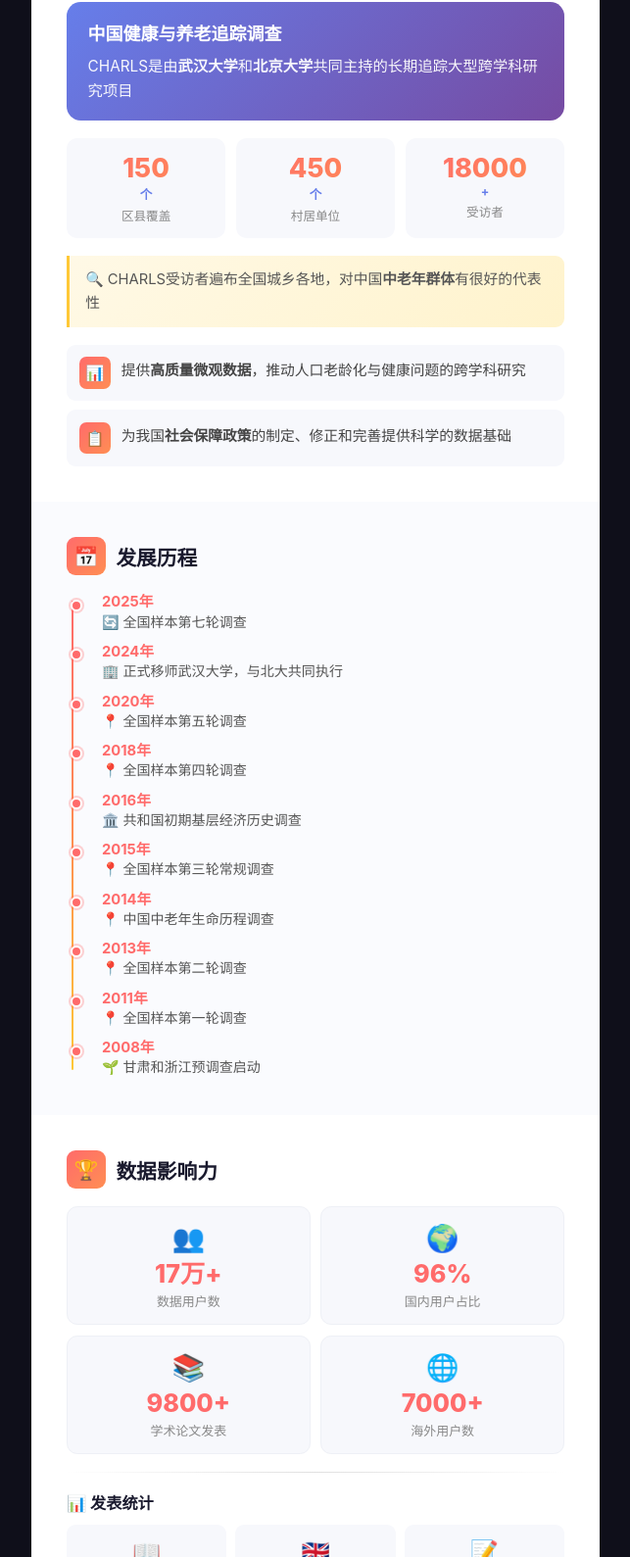
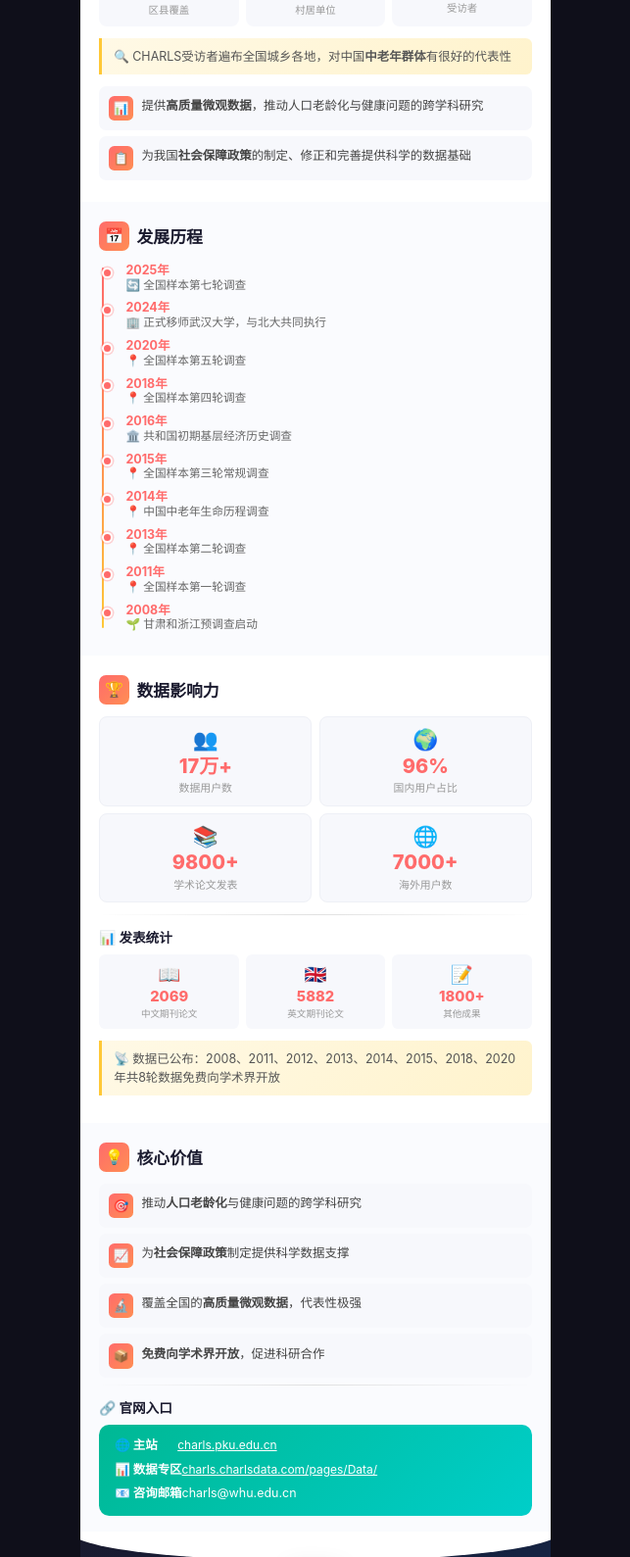
Before and after one commit to ixiaokunzhang-create/charls-xiaohongshu, a plain HTML site: page index.html in a window 1280 px wide. Shown: the part 470-2059 px from the top of the page at 98% size, without its empty margins (318-961 px from the left). Drawn offline with Linux system fonts and the light colour scheme.

Commit message:
优化手机适配性 - 添加响应式设计

```diff
--- a/index.html
+++ b/index.html
@@ -6,18 +6,19 @@
     <title>CHARLS是什么？一篇看懂国家级健康养老追踪调查</title>
     <style>
         * { margin: 0; padding: 0; box-sizing: border-box; }
-        html { font-size: 16px; scroll-behavior: smooth; }
+        html { font-size: 15px; scroll-behavior: smooth; }
 
         body {
-            font-family: -apple-system, BlinkMacSystemFont, 'PingFang SC', 'Microsoft YaHei', sans-serif;
+            font-family: -apple-system, BlinkMacSystemFont, 'PingFang SC', 'Helvetica Neue', 'Microsoft YaHei', sans-serif;
             background: #0f0f1a;
             color: #333;
             overflow-x: hidden;
+            -webkit-font-smoothing: antialiased;
         }
 
         .container {
             width: 100%;
-            max-width: 480px;
+            max-width: 420px;
             margin: 0 auto;
             background: #fff;
             position: relative;
@@ -26,7 +27,7 @@
         /* ===== 封面 ===== */
         .cover {
             background: linear-gradient(160deg, #1a1a2e 0%, #16213e 40%, #0f3460 100%);
-            padding: 3rem 2rem 2.5rem;
+            padding: 2.2rem 1.5rem 2rem;
             text-align: center;
             position: relative;
             overflow: hidden;
@@ -34,82 +35,69 @@
         .cover::after {
             content: '';
             position: absolute;
-            bottom: -40px;
-            left: -20px;
-            right: -20px;
-            height: 80px;
+            bottom: -30px;
+            left: -10px;
+            right: -10px;
+            height: 60px;
             background: #fff;
             border-radius: 50% 50% 0 0;
         }
         .cover-logo {
-            width: 5rem;
+            width: 4.5rem;
             height: auto;
-            margin-bottom: 1.2rem;
+            margin-bottom: 0.9rem;
             filter: drop-shadow(0 4px 12px rgba(0,0,0,0.3));
         }
-        .cover-tag {
-            display: inline-block;
-            background: linear-gradient(135deg, #FF6B6B, #FF8E53);
-            color: white;
-            padding: 0.35rem 1rem;
-            border-radius: 2rem;
-            font-size: 0.75rem;
-            font-weight: 600;
-            letter-spacing: 0.05em;
-            margin-bottom: 1.2rem;
-        }
         .cover h1 {
-            font-size: 1.8rem;
+            font-size: 1.65rem;
             color: white;
             line-height: 1.3;
-            margin-bottom: 0.6rem;
+            margin-bottom: 0.4rem;
             font-weight: 800;
+            letter-spacing: 0.02em;
         }
         .cover-sub {
-            font-size: 0.95rem;
-            color: rgba(255,255,255,0.75);
-            margin-bottom: 1.5rem;
-            line-height: 1.5;
+            font-size: 0.88rem;
+            color: rgba(255,255,255,0.7);
+            margin-bottom: 1.2rem;
+            line-height: 1.4;
         }
         .cover-info {
             display: inline-block;
-            background: rgba(255,255,255,0.1);
+            background: rgba(255,255,255,0.08);
             backdrop-filter: blur(10px);
-            border: 1px solid rgba(255,255,255,0.15);
-            padding: 0.8rem 1.5rem;
-            border-radius: 0.8rem;
+            border: 1px solid rgba(255,255,255,0.12);
+            padding: 0.65rem 1.2rem;
+            border-radius: 0.6rem;
             color: white;
-            font-size: 0.8rem;
-            line-height: 1.6;
+            font-size: 0.75rem;
+            line-height: 1.55;
         }
         .cover-info strong { color: #FFC837; }
 
         /* ===== 通用Section ===== */
         .section {
-            padding: 1.5rem 1.5rem 1.2rem;
-        }
-        .section + .section {
-            border-top: none;
+            padding: 1.2rem 1.2rem 1rem;
         }
         .section-header {
             display: flex;
             align-items: center;
-            margin-bottom: 1rem;
+            margin-bottom: 0.75rem;
         }
         .section-icon {
-            width: 2.2rem;
-            height: 2.2rem;
+            width: 1.9rem;
+            height: 1.9rem;
             background: linear-gradient(135deg, #FF6B6B, #FF8E53);
-            border-radius: 0.5rem;
+            border-radius: 0.45rem;
             display: flex;
             align-items: center;
             justify-content: center;
-            font-size: 1.1rem;
-            margin-right: 0.6rem;
+            font-size: 0.95rem;
+            margin-right: 0.5rem;
             flex-shrink: 0;
         }
         .section-title {
-            font-size: 1.15rem;
+            font-size: 1.05rem;
             color: #1a1a2e;
             font-weight: 700;
         }
@@ -117,19 +105,19 @@
         /* ===== 介绍卡片 ===== */
         .intro-card {
             background: linear-gradient(135deg, #667eea 0%, #764ba2 100%);
-            border-radius: 0.8rem;
-            padding: 1rem 1.2rem;
+            border-radius: 0.65rem;
+            padding: 0.8rem 1rem;
             color: white;
-            margin-bottom: 1rem;
+            margin-bottom: 0.75rem;
         }
         .intro-card h3 {
-            font-size: 1rem;
-            margin-bottom: 0.5rem;
+            font-size: 0.92rem;
+            margin-bottom: 0.35rem;
             font-weight: 600;
         }
         .intro-card p {
-            font-size: 0.85rem;
-            line-height: 1.65;
+            font-size: 0.8rem;
+            line-height: 1.6;
             opacity: 0.95;
         }
 
@@ -137,45 +125,45 @@
         .stat-row {
             display: grid;
             grid-template-columns: repeat(3, 1fr);
-            gap: 0.6rem;
-            margin-bottom: 1rem;
+            gap: 0.45rem;
+            margin-bottom: 0.75rem;
         }
         .stat-item {
             background: #f7f8fc;
-            border-radius: 0.6rem;
-            padding: 0.8rem 0.4rem;
+            border-radius: 0.5rem;
+            padding: 0.65rem 0.3rem;
             text-align: center;
         }
         .stat-num {
-            font-size: 1.5rem;
+            font-size: 1.35rem;
             font-weight: 800;
             background: linear-gradient(135deg, #FF6B6B, #FF8E53);
             -webkit-background-clip: text;
             -webkit-text-fill-color: transparent;
             background-clip: text;
-            line-height: 1.2;
+            line-height: 1.15;
         }
         .stat-unit {
-            font-size: 0.7rem;
+            font-size: 0.65rem;
             color: #667eea;
             font-weight: 700;
         }
         .stat-label {
-            font-size: 0.7rem;
-            color: #888;
-            margin-top: 0.15rem;
+            font-size: 0.65rem;
+            color: #999;
+            margin-top: 0.1rem;
         }
 
         /* ===== 引用框 ===== */
         .quote {
             background: linear-gradient(135deg, #FFF9E6, #FFF3CC);
             border-left: 3px solid #FFC837;
-            padding: 0.7rem 0.9rem;
-            border-radius: 0 0.5rem 0.5rem 0;
-            margin-bottom: 1rem;
-            font-size: 0.82rem;
+            padding: 0.55rem 0.75rem;
+            border-radius: 0 0.4rem 0.4rem 0;
+            margin-bottom: 0.75rem;
+            font-size: 0.78rem;
             color: #555;
-            line-height: 1.6;
+            line-height: 1.55;
         }
 
         /* ===== 特点列表 ===== */
@@ -183,164 +171,165 @@
         .feat-item {
             display: flex;
             align-items: flex-start;
-            padding: 0.7rem;
+            padding: 0.6rem;
             background: #f7f8fc;
-            border-radius: 0.5rem;
-            margin-bottom: 0.5rem;
+            border-radius: 0.45rem;
+            margin-bottom: 0.4rem;
         }
         .feat-icon {
-            width: 1.8rem;
-            height: 1.8rem;
+            width: 1.6rem;
+            height: 1.6rem;
             background: linear-gradient(135deg, #FF6B6B, #FF8E53);
-            border-radius: 0.4rem;
+            border-radius: 0.35rem;
             display: flex;
             align-items: center;
             justify-content: center;
-            font-size: 0.85rem;
-            margin-right: 0.6rem;
+            font-size: 0.78rem;
+            margin-right: 0.5rem;
             flex-shrink: 0;
         }
         .feat-text {
-            font-size: 0.82rem;
+            font-size: 0.78rem;
             color: #444;
-            line-height: 1.55;
-            padding-top: 0.15rem;
+            line-height: 1.5;
+            padding-top: 0.1rem;
         }
 
         /* ===== 时间线 ===== */
         .timeline {
             position: relative;
-            padding-left: 1.2rem;
+            padding-left: 1rem;
         }
         .timeline::before {
             content: '';
             position: absolute;
-            left: 0.25rem;
-            top: 0.4rem;
-            bottom: 0.4rem;
+            left: 0.2rem;
+            top: 0.3rem;
+            bottom: 0.3rem;
             width: 2px;
             background: linear-gradient(180deg, #FF6B6B, #FF8E53, #FFC837);
             border-radius: 1px;
         }
         .tl-item {
             position: relative;
-            padding-left: 0.8rem;
-            margin-bottom: 0.65rem;
+            padding-left: 0.7rem;
+            margin-bottom: 0.45rem;
         }
         .tl-item::before {
             content: '';
             position: absolute;
-            left: -1rem;
-            top: 0.35rem;
-            width: 8px;
-            height: 8px;
+            left: -0.85rem;
+            top: 0.3rem;
+            width: 7px;
+            height: 7px;
             background: #FF6B6B;
             border-radius: 50%;
             border: 2px solid #fff;
-            box-shadow: 0 0 0 2px rgba(255,107,107,0.3);
+            box-shadow: 0 0 0 1.5px rgba(255,107,107,0.3);
         }
         .tl-year {
-            font-size: 0.82rem;
+            font-size: 0.78rem;
             font-weight: 700;
             color: #FF6B6B;
-            line-height: 1.3;
+            line-height: 1.25;
         }
         .tl-desc {
-            font-size: 0.78rem;
-            color: #555;
-            line-height: 1.4;
+            font-size: 0.73rem;
+            color: #666;
+            line-height: 1.35;
         }
 
         /* ===== 成就2x2 ===== */
         .ach-grid {
             display: grid;
             grid-template-columns: 1fr 1fr;
-            gap: 0.6rem;
-            margin-bottom: 1rem;
+            gap: 0.45rem;
+            margin-bottom: 0.75rem;
         }
         .ach-card {
             background: #f7f8fc;
-            border-radius: 0.6rem;
-            padding: 0.8rem;
+            border-radius: 0.5rem;
+            padding: 0.65rem 0.5rem;
             text-align: center;
             border: 1px solid #eef0f6;
         }
-        .ach-emoji { font-size: 1.5rem; margin-bottom: 0.3rem; }
+        .ach-emoji { font-size: 1.3rem; margin-bottom: 0.2rem; }
         .ach-num {
-            font-size: 1.4rem;
+            font-size: 1.25rem;
             font-weight: 800;
             color: #FF6B6B;
-            line-height: 1.2;
+            line-height: 1.15;
         }
         .ach-label {
-            font-size: 0.72rem;
-            color: #888;
-            margin-top: 0.15rem;
+            font-size: 0.68rem;
+            color: #999;
+            margin-top: 0.1rem;
         }
 
         /* ===== 发表统计三列 ===== */
         .pub-grid {
             display: grid;
             grid-template-columns: repeat(3, 1fr);
-            gap: 0.5rem;
-            margin-bottom: 1rem;
+            gap: 0.4rem;
+            margin-bottom: 0.75rem;
         }
         .pub-item {
             background: #f7f8fc;
-            border-radius: 0.5rem;
-            padding: 0.7rem 0.3rem;
+            border-radius: 0.4rem;
+            padding: 0.55rem 0.2rem;
             text-align: center;
         }
-        .pub-icon { font-size: 1.3rem; margin-bottom: 0.2rem; }
+        .pub-icon { font-size: 1.15rem; margin-bottom: 0.15rem; }
         .pub-num {
-            font-size: 1rem;
+            font-size: 0.92rem;
             font-weight: 800;
             color: #FF6B6B;
         }
         .pub-label {
-            font-size: 0.65rem;
-            color: #888;
-            margin-top: 0.1rem;
+            font-size: 0.6rem;
+            color: #999;
+            margin-top: 0.05rem;
         }
 
         /* ===== 分割线 ===== */
         .sep {
             height: 1px;
             background: linear-gradient(90deg, transparent, #e0e0e0, transparent);
-            margin: 0.3rem 0 1rem;
+            margin: 0.2rem 0 0.75rem;
         }
 
         /* ===== 官网入口 ===== */
         .link-card {
             background: linear-gradient(135deg, #00B894, #00CEC9);
-            border-radius: 0.8rem;
-            padding: 1rem 1.2rem;
+            border-radius: 0.65rem;
+            padding: 0.8rem 1rem;
             color: white;
-            margin-bottom: 0;
-        }
-        .link-card p {
-            font-size: 0.82rem;
-            line-height: 1.7;
         }
         .link-card a {
             color: white;
             text-decoration: underline;
             word-break: break-all;
+            font-size: 0.75rem;
         }
         .link-row {
             display: flex;
-            align-items: center;
-            margin-bottom: 0.4rem;
+            align-items: baseline;
+            margin-bottom: 0.35rem;
+            font-size: 0.78rem;
+            line-height: 1.5;
         }
+        .link-row:last-child { margin-bottom: 0; }
         .link-label {
             font-weight: 700;
-            min-width: 4.5rem;
+            min-width: 4rem;
+            flex-shrink: 0;
+            font-size: 0.78rem;
         }
 
         /* ===== 结尾 ===== */
         .ending {
             background: linear-gradient(160deg, #1a1a2e 0%, #16213e 40%, #0f3460 100%);
-            padding: 2.5rem 1.5rem 2rem;
+            padding: 2rem 1.2rem 1.5rem;
             text-align: center;
             position: relative;
             overflow: hidden;
@@ -348,10 +337,10 @@
         .ending::before {
             content: '';
             position: absolute;
-            top: -40px;
-            left: -20px;
-            right: -20px;
-            height: 80px;
+            top: -30px;
+            left: -10px;
+            right: -10px;
+            height: 60px;
             background: #fff;
             border-radius: 0 0 50% 50%;
         }
@@ -360,70 +349,66 @@
             z-index: 1;
         }
         .ending-logo {
-            width: 3.5rem;
+            width: 3rem;
             height: auto;
-            margin-bottom: 1rem;
+            margin-bottom: 0.7rem;
             filter: drop-shadow(0 4px 12px rgba(0,0,0,0.3));
         }
         .ending h2 {
-            font-size: 1.3rem;
+            font-size: 1.15rem;
             color: white;
-            margin-bottom: 1.2rem;
+            margin-bottom: 0.9rem;
             font-weight: 700;
-        }
-        .ending-cards {
-            display: grid;
-            grid-template-columns: 1fr 1fr;
-            gap: 0.6rem;
-            margin-bottom: 1.2rem;
         }
         .ending-card {
             background: white;
-            border-radius: 0.6rem;
-            padding: 0.8rem 0.5rem;
+            border-radius: 0.5rem;
+            padding: 0.65rem 0.5rem;
+            max-width: 220px;
+            margin: 0 auto 0.9rem;
         }
         .ending-card p {
-            font-size: 0.75rem;
-            color: #666;
-            margin-bottom: 0.2rem;
+            font-size: 0.7rem;
+            color: #999;
+            margin-bottom: 0.15rem;
         }
         .ending-card .elink {
-            font-size: 0.78rem;
+            font-size: 0.72rem;
             color: #FF6B6B;
             font-weight: 700;
             word-break: break-all;
         }
         .ending-foot {
-            font-size: 0.78rem;
-            color: rgba(255,255,255,0.5);
-            line-height: 1.6;
+            font-size: 0.72rem;
+            color: rgba(255,255,255,0.45);
+            line-height: 1.55;
         }
         .ending-foot img {
-            width: 1rem;
-            height: 1rem;
+            width: 0.9rem;
+            height: 0.9rem;
             vertical-align: middle;
             border-radius: 2px;
         }
 
         /* ===== 响应式 ===== */
+        @media (min-width: 390px) {
+            html { font-size: 16px; }
+            .container { max-width: 430px; }
+        }
+
         @media (min-width: 768px) {
-            html { font-size: 17px; }
-            .container { max-width: 540px; }
-            .cover { padding: 4rem 3rem 3rem; }
-            .cover h1 { font-size: 2.2rem; }
-            .section { padding: 2rem 2rem 1.5rem; }
+            html { font-size: 16px; }
+            .container { max-width: 460px; }
         }
 
         @media (min-width: 1024px) {
-            html { font-size: 18px; }
-            .container { max-width: 580px; }
-            body { background: #0f0f1a; }
+            .container { max-width: 480px; }
         }
 
-        @media (max-width: 375px) {
-            html { font-size: 14px; }
-            .cover { padding: 2rem 1.2rem 2rem; }
-            .section { padding: 1.2rem 1rem 1rem; }
+        @media (max-width: 340px) {
+            html { font-size: 13px; }
+            .cover { padding: 1.5rem 1rem 1.5rem; }
+            .section { padding: 1rem 0.9rem 0.8rem; }
         }
     </style>
 </head>
@@ -562,7 +547,7 @@
                 </div>
             </div>
             <div class="sep"></div>
-            <div style="font-size: 0.9rem; color: #1a1a2e; font-weight: 700; margin-bottom: 0.6rem;">📊 发表统计</div>
+            <div style="font-size: 0.85rem; color: #1a1a2e; font-weight: 700; margin-bottom: 0.5rem;">📊 发表统计</div>
             <div class="pub-grid">
                 <div class="pub-item">
                     <div class="pub-icon">📖</div>
@@ -610,7 +595,7 @@
                 </li>
             </ul>
             <div class="sep"></div>
-            <div style="font-size: 0.9rem; color: #1a1a2e; font-weight: 700; margin-bottom: 0.6rem;">🔗 官网入口</div>
+            <div style="font-size: 0.85rem; color: #1a1a2e; font-weight: 700; margin-bottom: 0.5rem;">🔗 官网入口</div>
             <div class="link-card">
                 <div class="link-row">
                     <span class="link-label">🌐 主站</span>
@@ -620,7 +605,7 @@
                     <span class="link-label">📊 数据专区</span>
                     <a href="https://charls.charlsdata.com/pages/Data/" target="_blank">charls.charlsdata.com/pages/Data/</a>
                 </div>
-                <div class="link-row" style="margin-bottom: 0;">
+                <div class="link-row">
                     <span class="link-label">📧 咨询邮箱</span>
                     <span>charls@whu.edu.cn</span>
                 </div>
@@ -632,11 +617,9 @@
             <div class="ending-inner">
                 <img class="ending-logo" src="charls-logo.png" alt="CHARLS">
                 <h2>关注CHARLS</h2>
-                <div class="ending-cards" style="grid-template-columns: 1fr;">
-                    <div class="ending-card">
-                        <p>💬 数据用户论坛</p>
-                        <div class="elink">forum.charlsdata.com</div>
-                    </div>
+                <div class="ending-card">
+                    <p>💬 数据用户论坛</p>
+                    <div class="elink">forum.charlsdata.com</div>
                 </div>
                 <p class="ending-foot">
                     感谢阅读 <img src="charls-logo.png" alt="CHARLS"><br>
```
